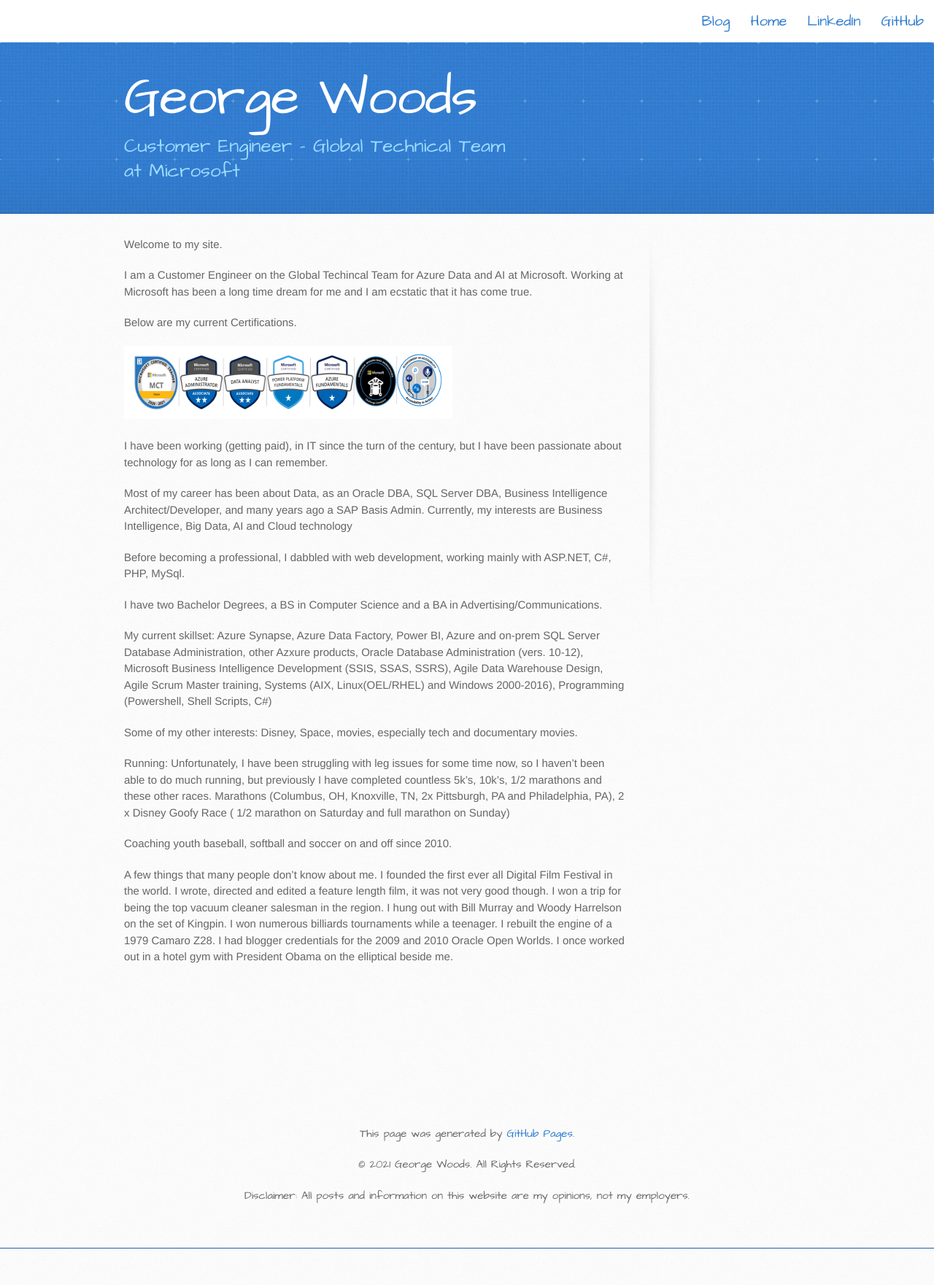
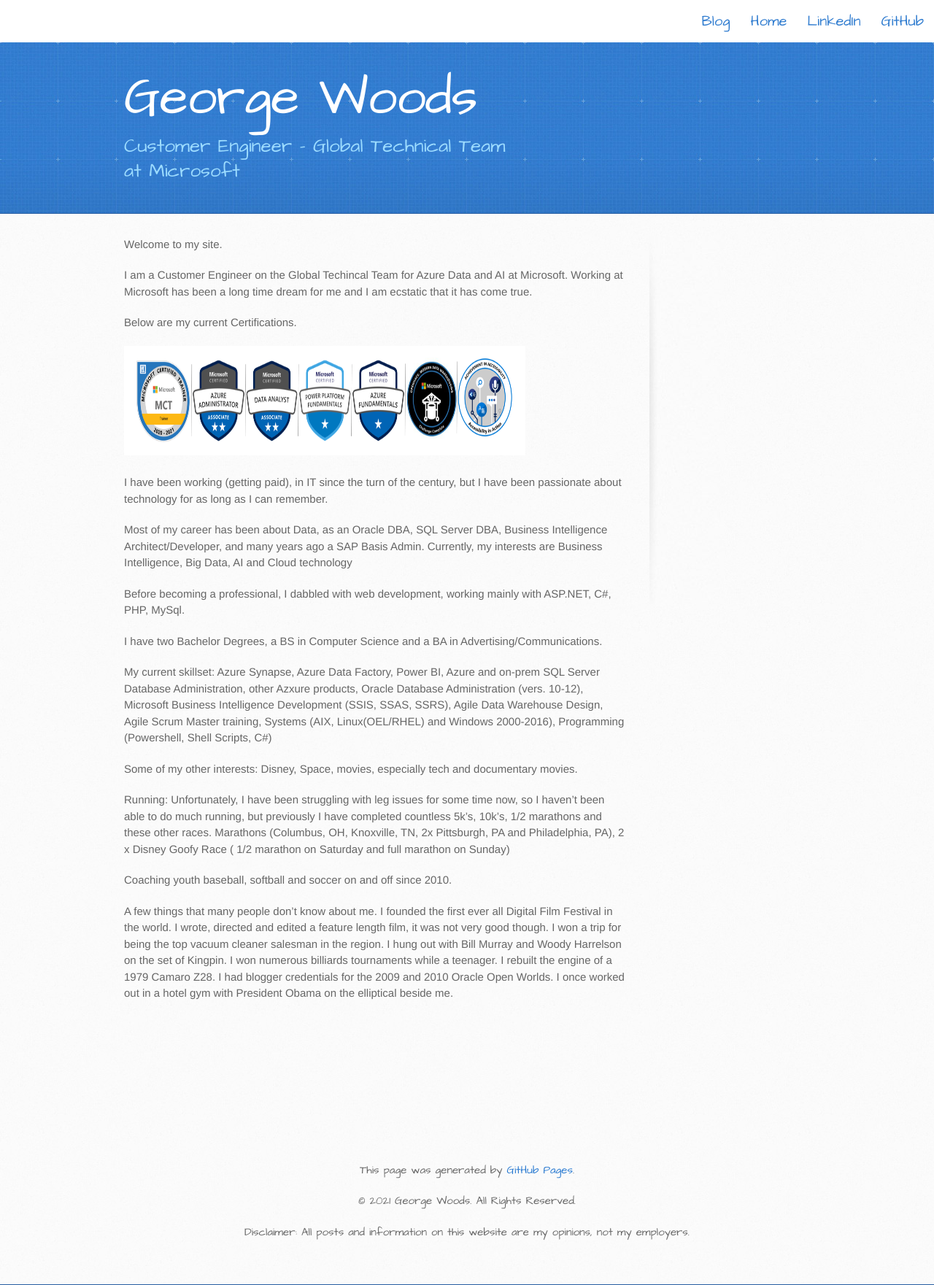
Before and after one commit to gvwoods/gvwoods.github.io, a Jekyll site: the page built from index.md, in a window 1280 px wide. Shown: the whole page at 73% size. Built offline with Jekyll 4.4.1, drawn with Linux system fonts in a browser that asks for light colours; our own code applies the rules of GitHub Pages for plain Markdown files; before the commit the page ends 1711 px from its top, so only the background shows below that.

Commit message:
Update index.md

```diff
--- a/index.md
+++ b/index.md
@@ -4,7 +4,7 @@
 
 Below are my current Certifications.
 
-<img src="images/Bio.PNG" alt="Oops they didn't load" width="450" height="100">
+<img src="images/Bio.PNG" alt="Oops they didn't load" width="550" height="150">
 
 
 I have been working (getting paid), in IT since the turn of the century, but I have been passionate about technology for as long as I can remember.
```
